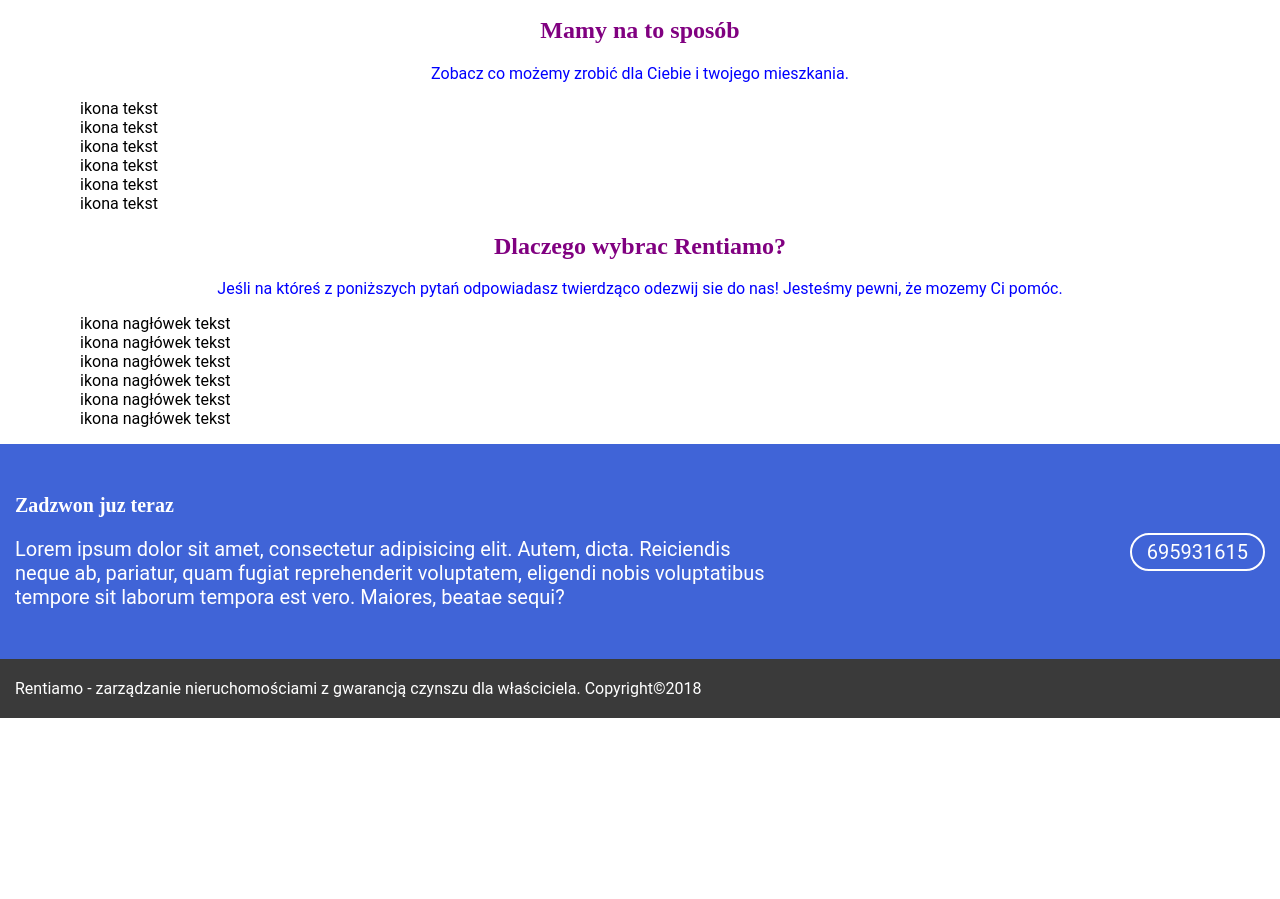
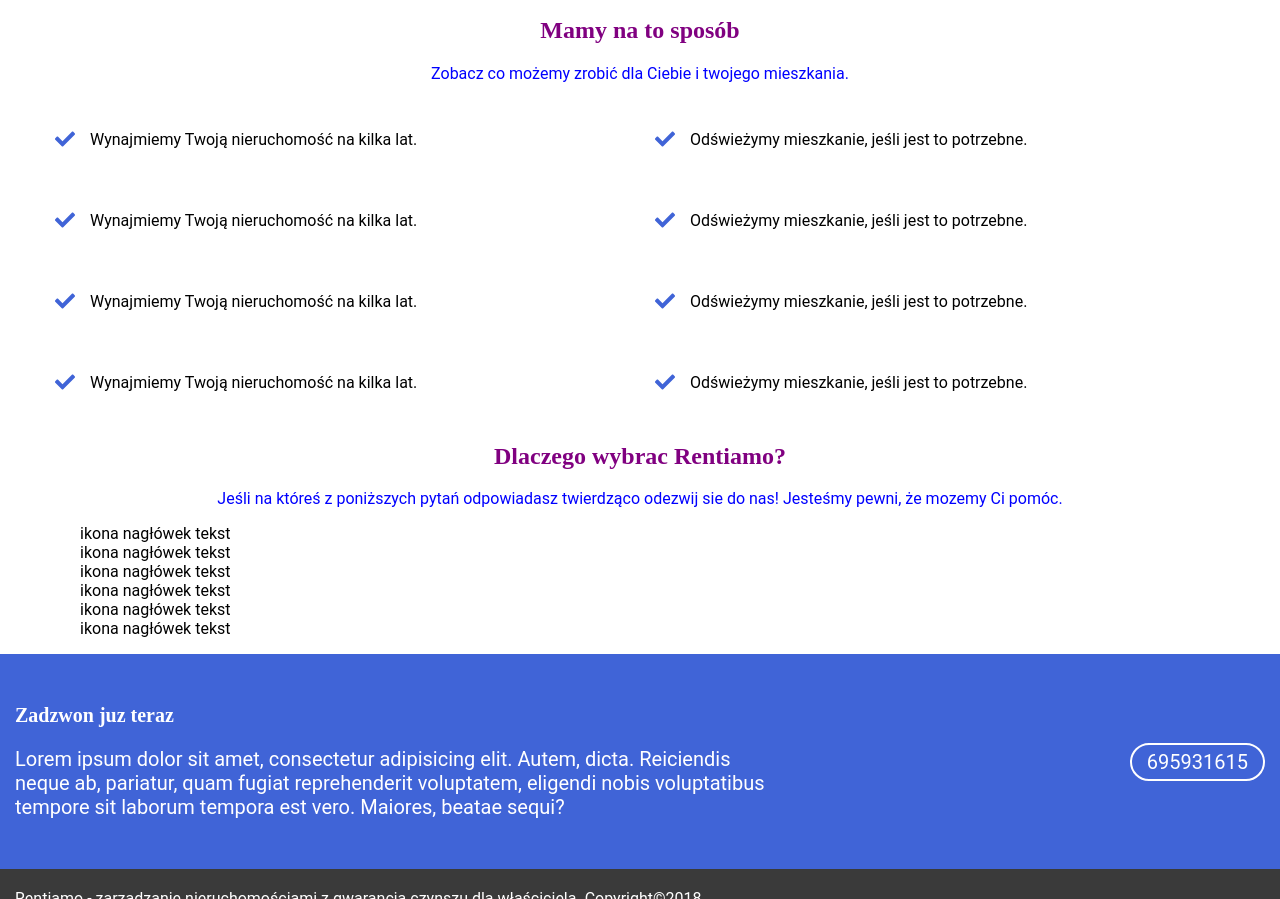
Before and after one commit to chatajazzy/rentiamo, a Gatsby site: page / in a window 1280 px wide. Shown: the part 1019-1918 px from the top of the page. Before the commit the page ends 1737 px from the top, so only its background shows below. Built offline with nearby package versions, Linux system fonts and the light colour scheme; Gatsby itself is replaced by a stand-in of ours.

Commit message:
Add styling to simple list section

```diff
--- a/src/components/List/SimpleList.js
+++ b/src/components/List/SimpleList.js
@@ -2,19 +2,27 @@ import React from 'react'
 import { Link } from 'gatsby'
 import styled from "styled-components"
 
-const NavigationWrapper = styled.ul`
+import CheckedIcon from '../../images/checked-icon.svg';
+
+const StyledList = styled.ul`
   width: 100%;
-  max-width: 300px;
   display: flex;
+  flex-wrap: wrap;
   margin: 0;
   padding: 0;
 `;
-const NavigationItem = styled.li`
+const ListItem = styled.li`
+  display: flex;
   color: black;
   padding: 15px;
   text-decoration: none;
   list-style-type: none;
   width: 100%;
+  align-items: center;
+  @media (min-width: 768px) {
+    width: 50%;
+
+  }
 `;
 
 const StyledLink = styled(Link)`
@@ -22,15 +30,47 @@ const StyledLink = styled(Link)`
   text-decoration: none;
 `;
 
+const StyledIcon = styled.img`
+  display: block;
+  height: 20px;
+  width: 20px;
+  margin-right: 15px;
+`;
 const SimpleList = ({ props }) => (
-  <ul>
-    <li>ikona  tekst</li>
-    <li>ikona  tekst</li>
-    <li>ikona  tekst</li>
-    <li>ikona  tekst</li>
-    <li>ikona  tekst</li>
-    <li>ikona  tekst</li>
-  </ul>
+  <StyledList>
+    <ListItem>
+      <StyledIcon src={CheckedIcon}/>
+      <p>Wynajmiemy Twoją nieruchomość na kilka lat.</p>
+    </ListItem>
+    <ListItem>
+      <StyledIcon src={CheckedIcon}/>
+      <p>Odświeżymy mieszkanie, jeśli jest to potrzebne.</p>
+    </ListItem>
+    <ListItem>
+      <StyledIcon src={CheckedIcon}/>
+      <p>Wynajmiemy Twoją nieruchomość na kilka lat.</p>
+    </ListItem>
+    <ListItem>
+      <StyledIcon src={CheckedIcon}/>
+      <p>Odświeżymy mieszkanie, jeśli jest to potrzebne.</p>
+    </ListItem>
+    <ListItem>
+      <StyledIcon src={CheckedIcon}/>
+      <p>Wynajmiemy Twoją nieruchomość na kilka lat.</p>
+    </ListItem>
+    <ListItem>
+      <StyledIcon src={CheckedIcon}/>
+      <p>Odświeżymy mieszkanie, jeśli jest to potrzebne.</p>
+    </ListItem>
+    <ListItem>
+      <StyledIcon src={CheckedIcon}/>
+      <p>Wynajmiemy Twoją nieruchomość na kilka lat.</p>
+    </ListItem>
+    <ListItem>
+      <StyledIcon src={CheckedIcon}/>
+      <p>Odświeżymy mieszkanie, jeśli jest to potrzebne.</p>
+    </ListItem>
+  </StyledList>
 )
 
 export default SimpleList
```
Also changed, not shown: src/images/checked-icon.svg (added).
